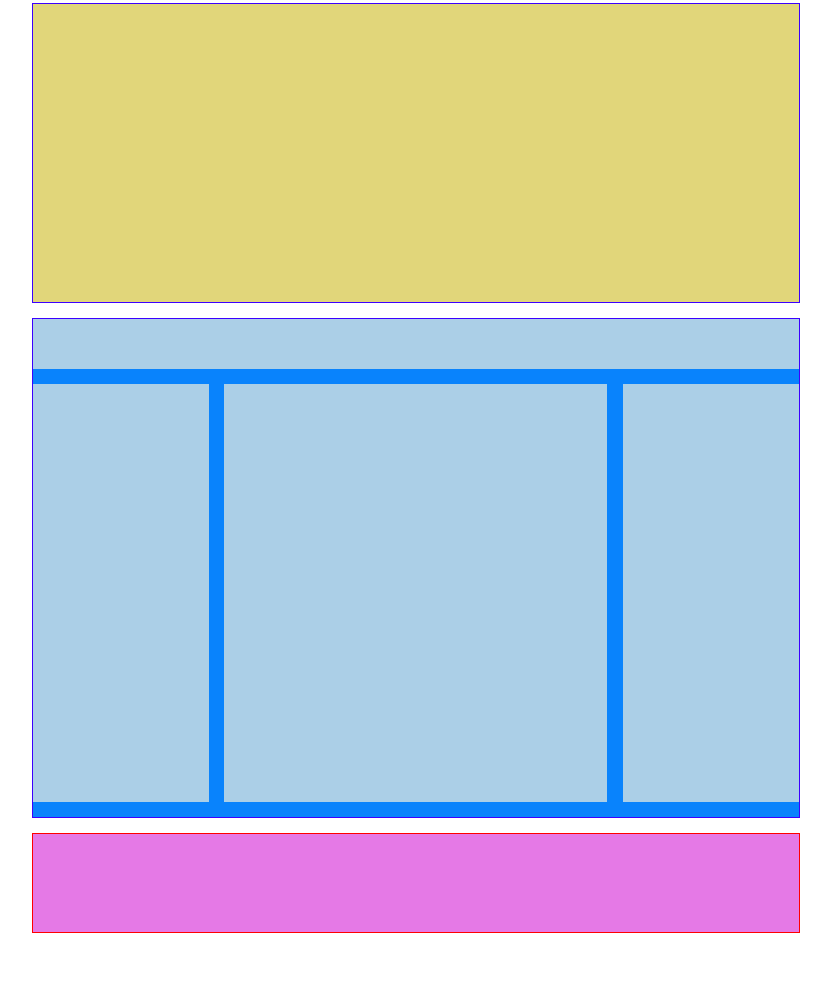
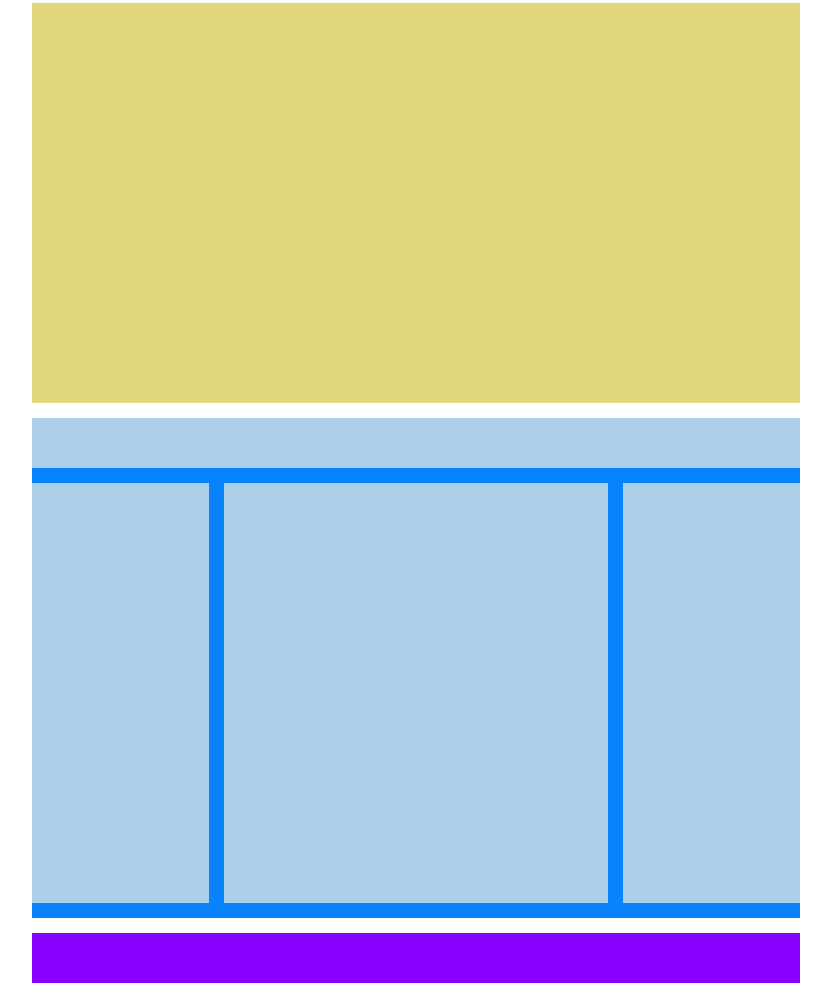
Before and after one commit to michelecamera1995/htmlcss-struttura-wp, a plain HTML site: page index.html in a window 1280 px wide. Shown: the part 127-1125 px from the top of the page, without its empty margins (224-1055 px from the left). Before the commit the page ends 1075 px from the top, so only its background shows below. Drawn offline with Linux system fonts and the light colour scheme.

Commit message:
fine crazione footer

```diff
--- a/css/style.css
+++ b/css/style.css
@@ -18,13 +18,19 @@
 }
 
 .containerA {
-    height: 300px;
+    height: 400px;
     width: 60%;
     margin: 15px auto;
 }
 
 .containerB {
     height: 500px;
+    width: 60%;
+    margin: 15px auto;
+}
+
+.containerfoot {
+    height: 50px;
     width: 60%;
     margin: 15px auto;
 }
@@ -64,6 +70,10 @@
     background-color: #0983fc;
 }
 
+.colfoot {
+    background-color: #8801fe;
+}
+
 .insidecolsec2 {
     background-color: #abcfe7;
 }
--- a/index.html
+++ b/index.html
@@ -23,14 +23,14 @@
 
 <!--Sezione 1-->
 
-    <div class="containerA colsec1 debugsec">
+    <div class="containerA colsec1">
     </div>
 
 <!--Fine sezione 1-->
 
 <!--Sezione 2-->
 
-    <div class="containerB colsec2 debugsec clearfix">
+    <div class="containerB colsec2  clearfix">
         <header class="sec2head insidecolsec2"></header>
         <aside class="sec2as insidecolsec2 "></aside>
         <aside class="sec2main insidecolsec2 "></aside>
@@ -41,7 +41,7 @@
 
 <!--Footer-->
 
-<footer class="containerhead colheader debughead ">
+<footer class="containerfoot colfoot ">
 </footer>
 
 <!--Fine footer-->
```
